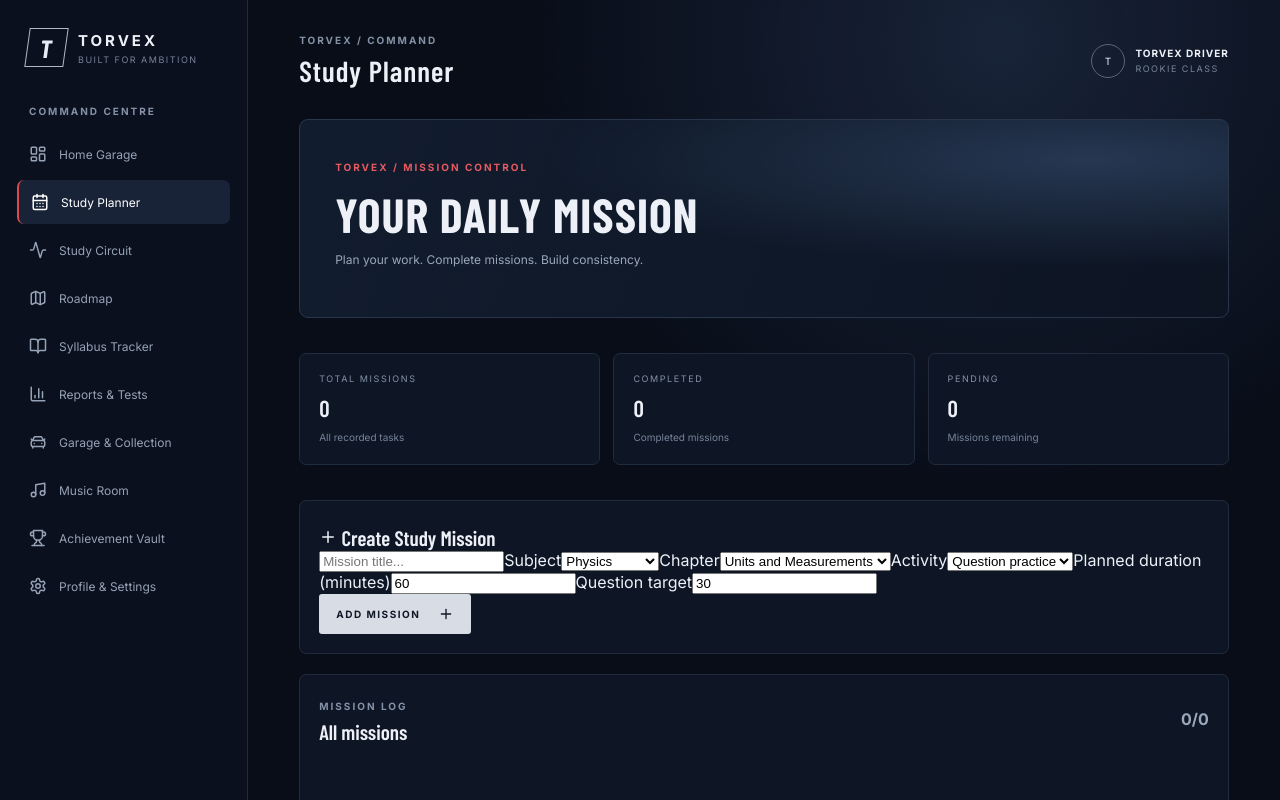
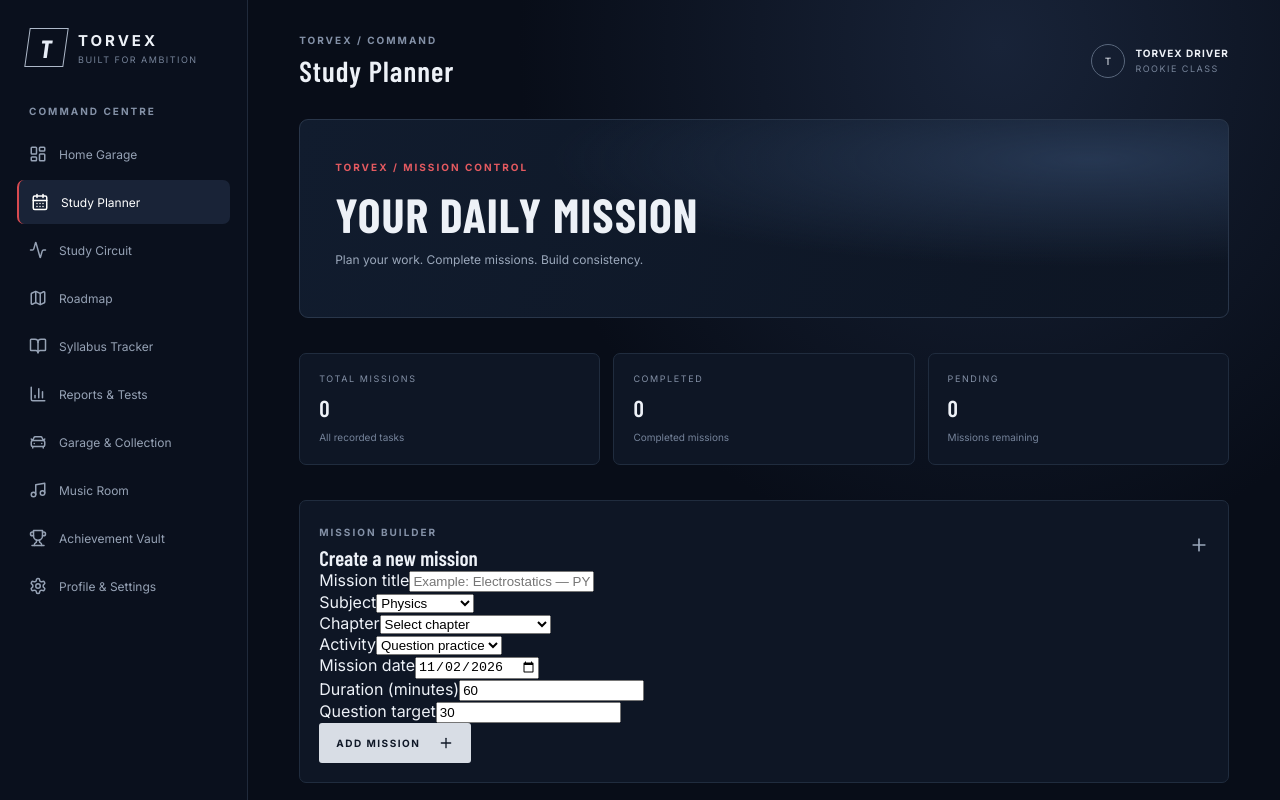
Before and after one commit to tushishrivastav19-tech/TORVEX-, a React (Vite) app: page / in a window 1280 px wide. Both pictures are taken after a click on the button "Study Planner". Shown: the top 800 px of the page. Built offline with nearby package versions, Linux system fonts and the light colour scheme; a web font is replaced by a local one.

Commit message:
Enhance Planner component with filtering and sorting
Added new state variables for search, subject filter, status filter, and sort by options in the Planner component. Updated the addTask function to use the selected date and added filtering and sorting functionality for tasks.

```diff
--- a/App.tsx
+++ b/App.tsx
@@ -252,71 +252,224 @@ function Home({ navigate, tasks, chapters, sessions }: any) {
   );
             }
 
+
 function Planner({ tasks, setTasks, chapters }: any) {
-  const [title,setTitle] = useState("");
-  const [subject,setSubject] = useState<Subject>("Physics");
-  const [chapterId,setChapterId] = useState("");
-  const [minutes,setMinutes] = useState(60);
-  const [questions,setQuestions] = useState(30);
-  const [activity,setActivity] = useState<StudyTask["activity"]>("questions");
+  const [title, setTitle] = useState("");
+  const [subject, setSubject] = useState<Subject>("Physics");
+  const [chapterId, setChapterId] = useState("");
+  const [minutes, setMinutes] = useState(60);
+  const [questions, setQuestions] = useState(30);
+  const [activity, setActivity] = useState<StudyTask["activity"]>("questions");
+  const [search, setSearch] = useState("");
+  const [subjectFilter, setSubjectFilter] = useState("All");
+  const [statusFilter, setStatusFilter] = useState("All");
+  const [sortBy, setSortBy] = useState("date");
+  const [selectedDate, setSelectedDate] = useState(today());
+
   const available = chapters.filter((c: Chapter) => c.subject === subject);
 
   function addTask() {
     if (!title.trim()) return;
+
     const task: StudyTask = {
-      id: `task-${Date.now()}`, title: title.trim(), subject,
+      id: `task-${Date.now()}`,
+      title: title.trim(),
+      subject,
       chapterId: chapterId || available[0]?.id || "",
-      activity, plannedMinutes: minutes, questionTarget: questions,
-      completed: false, date: today(), notes: ""
+      activity,
+      plannedMinutes: minutes,
+      questionTarget: questions,
+      completed: false,
+      date: selectedDate,
+      notes: ""
     };
-    setTasks([...tasks,task]); setTitle("");
+
+    setTasks([...tasks, task]);
+    setTitle("");
+    setQuestions(30);
   }
 
   function toggle(id: string) {
-    setTasks(tasks.map((t: StudyTask) => t.id === id ? {...t,completed:!t.completed} : t));
+    setTasks(tasks.map((t: StudyTask) =>
+      t.id === id ? { ...t, completed: !t.completed } : t
+    ));
   }
 
-  return <section className="module-page">
-    <Banner eyebrow="TORVEX / MISSION CONTROL" title="YOUR DAILY MISSION" subtitle="Plan your work. Complete missions. Build consistency."/>
+  const filtered = tasks
+    .filter((t: StudyTask) =>
+      subjectFilter === "All" || t.subject === subjectFilter
+    )
+    .filter((t: StudyTask) =>
+      statusFilter === "All" ||
+      (statusFilter === "Completed" ? t.completed : !t.completed)
+    )
+    .filter((t: StudyTask) =>
+      `${t.title} ${t.activity} ${t.subject}`.toLowerCase()
+        .includes(search.toLowerCase())
+    )
+    .sort((a: StudyTask, b: StudyTask) => {
+      if (sortBy === "date") return a.date.localeCompare(b.date);
+      if (sortBy === "subject") return a.subject.localeCompare(b.subject);
+      if (sortBy === "duration") return b.plannedMinutes - a.plannedMinutes;
+      return a.title.localeCompare(b.title);
+    });
+
+  const completed = tasks.filter((t: StudyTask) => t.completed).length;
+  const pending = tasks.length - completed;
+
+  return (
+    <section className="module-page planner-v2">
+      <Banner
+        eyebrow="TORVEX / MISSION CONTROL"
+        title="YOUR DAILY MISSION"
+        subtitle="Plan your work. Complete missions. Build consistency."
+      />
+
       <div className="stats">
-      <Stat label="TOTAL MISSIONS" value={`${tasks.length}`} note="All recorded tasks"/>
-      <Stat label="COMPLETED" value={`${tasks.filter((t: StudyTask) => t.completed).length}`} note="Completed missions"/>
-      <Stat label="PENDING" value={`${tasks.filter((t: StudyTask) => !t.completed).length}`} note="Missions remaining"/>
+        <Stat label="TOTAL MISSIONS" value={`${tasks.length}`} note="All recorded tasks" />
+        <Stat label="COMPLETED" value={`${completed}`} note="Completed missions" />
+        <Stat label="PENDING" value={`${pending}`} note="Missions remaining" />
       </div>
+
       <div className="panel planner-form">
-      <h3><Plus size={18}/> Create Study Mission</h3>
-      <input className="planner-input" placeholder="Mission title..." value={title} onChange={e => setTitle(e.target.value)}/>
+        <div className="panel-head">
+          <div>
+            <span className="eyebrow">MISSION BUILDER</span>
+            <h3>Create a new mission</h3>
+          </div>
+          <Plus size={20} />
+        </div>
+
+        <label>Mission title</label>
+        <input
+          className="planner-input"
+          placeholder="Example: Electrostatics — PYQ practice"
+          value={title}
+          onChange={e => setTitle(e.target.value)}
+        />
+
+        <div className="planner-fields">
+          <div>
             <label>Subject</label>
-      <select value={subject} onChange={e => {setSubject(e.target.value as Subject);setChapterId("");}}>
+            <select value={subject} onChange={e => {
+              setSubject(e.target.value as Subject);
+              setChapterId("");
+            }}>
               {subjects.map(s => <option key={s}>{s}</option>)}
             </select>
+          </div>
+          <div>
             <label>Chapter</label>
             <select value={chapterId} onChange={e => setChapterId(e.target.value)}>
-        {available.map((c: Chapter) => <option key={c.id} value={c.id}>{c.name}</option>)}
+              <option value="">Select chapter</option>
+              {available.map((c: Chapter) =>
+                <option key={c.id} value={c.id}>{c.name}</option>
+              )}
             </select>
+          </div>
+          <div>
             <label>Activity</label>
-      <select value={activity} onChange={e => setActivity(e.target.value as StudyTask["activity"])}>
-        <option value="theory">Theory</option><option value="questions">Question practice</option>
-        <option value="pyq">PYQs</option><option value="revision">Revision</option>
-        <option value="mock-test">Mock test</option><option value="error-analysis">Error analysis</option>
+            <select value={activity} onChange={e =>
+              setActivity(e.target.value as StudyTask["activity"])
+            }>
+              <option value="theory">Theory</option>
+              <option value="questions">Question practice</option>
+              <option value="pyq">PYQs</option>
+              <option value="revision">Revision</option>
+              <option value="mock-test">Mock test</option>
+              <option value="error-analysis">Error analysis</option>
             </select>
-      <label>Planned duration (minutes)</label>
-      <input type="number" min="1" value={minutes} onChange={e => setMinutes(Math.max(1,Number(e.target.value)))}/>
+          </div>
+          <div>
+            <label>Mission date</label>
+            <input type="date" value={selectedDate}
+              onChange={e => setSelectedDate(e.target.value)} />
+          </div>
+          <div>
+            <label>Duration (minutes)</label>
+            <input type="number" min="1" value={minutes}
+              onChange={e => setMinutes(Math.max(1, Number(e.target.value)))} />
+          </div>
+          <div>
             <label>Question target</label>
-      <input type="number" min="0" value={questions} onChange={e => setQuestions(Math.max(0,Number(e.target.value)))}/>
-      <button className="primary" onClick={addTask}>ADD MISSION <Plus size={16}/></button>
+            <input type="number" min="0" value={questions}
+              onChange={e => setQuestions(Math.max(0, Number(e.target.value)))} />
           </div>
+        </div>
+
+        <button className="primary" onClick={addTask} disabled={!title.trim()}>
+          ADD MISSION <Plus size={16} />
+        </button>
+      </div>
+
       <div className="panel task-panel">
-      <div className="panel-head"><div><span className="eyebrow">MISSION LOG</span><h3>All missions</h3></div><strong>{tasks.filter((t: StudyTask) => t.completed).length}/{tasks.length}</strong></div>
-      {tasks.map((t: StudyTask) => <div className="task-row" key={t.id}>
-        <label><input type="checkbox" checked={t.completed} onChange={() => toggle(t.id)}/>
-          <span className={t.completed ? "topic-done" : ""}><b>{t.title}</b><small>{t.subject} · {t.activity} · {t.plannedMinutes} min · {t.questionTarget} questions</small></span>
+        <div className="panel-head">
+          <div>
+            <span className="eyebrow">MISSION DATABASE</span>
+            <h3>All missions</h3>
+          </div>
+          <strong>{completed}/{tasks.length}</strong>
+        </div>
+
+        <div className="planner-filters">
+          <input
+            placeholder="Search missions..."
+            value={search}
+            onChange={e => setSearch(e.target.value)}
+          />
+          <select value={subjectFilter} onChange={e => setSubjectFilter(e.target.value)}>
+            <option>All</option>
+            {subjects.map(s => <option key={s}>{s}</option>)}
+          </select>
+          <select value={statusFilter} onChange={e => setStatusFilter(e.target.value)}>
+            <option>All</option>
+            <option>Pending</option>
+            <option>Completed</option>
+          </select>
+          <select value={sortBy} onChange={e => setSortBy(e.target.value)}>
+            <option value="date">Sort: Date</option>
+            <option value="subject">Sort: Subject</option>
+            <option value="duration">Sort: Duration</option>
+            <option value="title">Sort: Name</option>
+          </select>
+        </div>
+
+        <div className="planner-results">
+          SHOWING {filtered.length} OF {tasks.length} MISSIONS
+        </div>
+
+        {filtered.map((t: StudyTask) => (
+          <div className="task-row planner-task" key={t.id}>
+            <label className="planner-task-main">
+              <input type="checkbox" checked={t.completed}
+                onChange={() => toggle(t.id)} />
+              <span className={t.completed ? "topic-done" : ""}>
+                <b>{t.title}</b>
+                <small>
+                  {t.subject} · {t.activity} · {t.date}
+                </small>
+                <small>
+                  {t.plannedMinutes} min · {t.questionTarget} questions
+                </small>
+              </span>
             </label>
-        <button className="icon-button" aria-label="Delete mission" onClick={() => setTasks(tasks.filter((x: StudyTask) => x.id !== t.id))}><Trash2 size={16}/></button>
-      </div>)}
-      {!tasks.length && <p className="empty">Your mission log is empty.</p>}
+            <button className="icon-button" aria-label="Delete mission"
+              onClick={() => setTasks(tasks.filter((x: StudyTask) => x.id !== t.id))}>
+              <Trash2 size={16} />
+            </button>
           </div>
-  </section>;
+        ))}
+
+        {!filtered.length && (
+          <div className="empty">
+            <Target size={25} />
+            <b>No matching missions</b>
+            <p>Try changing your filters or create a new mission.</p>
+          </div>
+        )}
+      </div>
+    </section>
+  );
 }
 
 function Syllabus({ chapters,setChapters }: any) {
```
Lines whose indentation alone changed are shown as unchanged.
